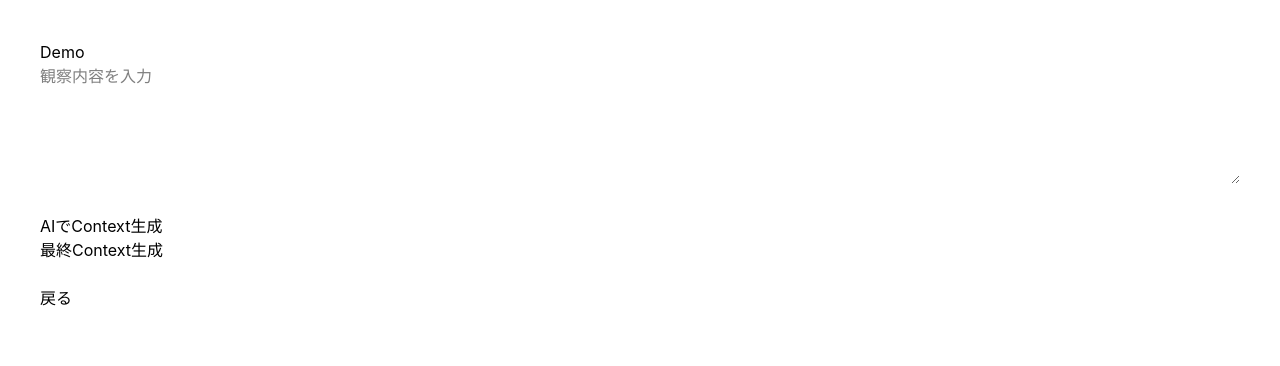
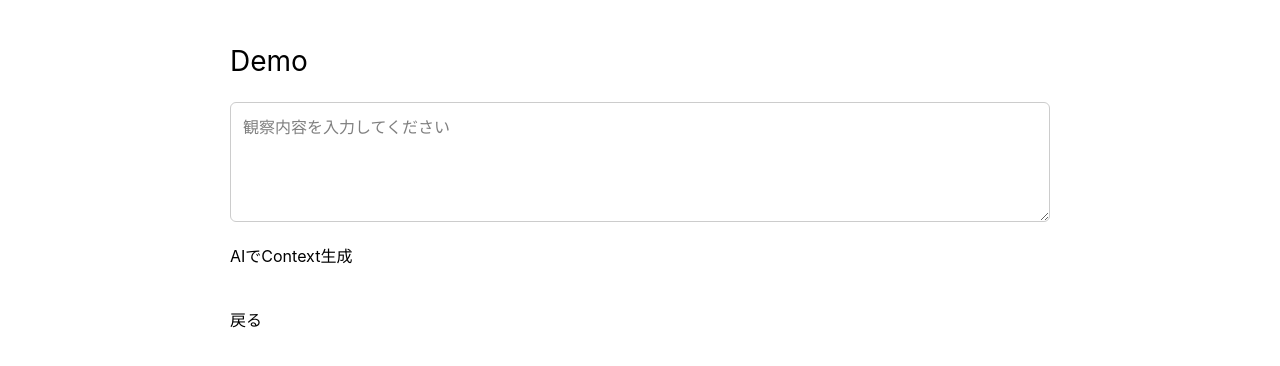
Before and after one commit to Jin31009/core-lp, a React (Vite) app: page / in a window 1280 px wide. Both pictures are taken after a click on the button "DEMOを触れてみる". Shown: the top 366 px of the page. Built offline with nearby package versions, Linux system fonts and the light colour scheme.

Commit message:
restore demo UI with vercel AI

```diff
--- a/src/pages/DemoPage.tsx
+++ b/src/pages/DemoPage.tsx
@@ -5,13 +5,20 @@ type Props = {
 };
 
 export default function DemoPage({ setPage }: Props) {
+  // 👉 ローカルとVercelを自動切り替え
   const API_BASE = import.meta.env.DEV ? "http://localhost:8787" : "";
 
   const [input, setInput] = useState("");
   const [context, setContext] = useState("");
   const [finalContext, setFinalContext] = useState("");
+  const [loading, setLoading] = useState(false);
 
-  const generateContext = async () => {
+  // -----------------------------
+  // Context生成
+  // -----------------------------
+  const handleGenerateContext = async () => {
+    setLoading(true);
+    try {
       const res = await fetch(`${API_BASE}/api/context-draft`, {
         method: "POST",
         headers: {
@@ -24,9 +31,19 @@ export default function DemoPage({ setPage }: Props) {
 
       const data = await res.json();
       setContext(data.contextDraft || "");
+    } catch (e) {
+      console.error(e);
+      alert("AI生成に失敗しました");
+    }
+    setLoading(false);
   };
 
-  const generateFinal = async () => {
+  // -----------------------------
+  // Final生成
+  // -----------------------------
+  const handleGenerateFinal = async () => {
+    setLoading(true);
+    try {
       const res = await fetch(`${API_BASE}/api/final-context`, {
         method: "POST",
         headers: {
@@ -39,39 +56,68 @@ export default function DemoPage({ setPage }: Props) {
 
       const data = await res.json();
       setFinalContext(data.finalContext || "");
+    } catch (e) {
+      console.error(e);
+      alert("最終生成に失敗しました");
+    }
+    setLoading(false);
   };
 
   return (
-    <div style={{ padding: 40 }}>
-      <h1>Demo</h1>
+    <div style={{ padding: "40px", maxWidth: 900, margin: "0 auto" }}>
+      <h1 style={{ fontSize: 28, marginBottom: 20 }}>
+        Demo
+      </h1>
 
+      {/* 入力 */}
       <textarea
-        style={{ width: "100%", height: 120 }}
         value={input}
         onChange={(e) => setInput(e.target.value)}
-        placeholder="観察内容を入力"
+        placeholder="観察内容を入力してください"
+        style={{
+          width: "100%",
+          height: 120,
+          padding: 12,
+          border: "1px solid #ccc",
+          borderRadius: 6,
+        }}
       />
 
-      <br />
-      <br />
-
-      <button onClick={generateContext}>
+      <div style={{ marginTop: 16 }}>
+        <button onClick={handleGenerateContext}>
           AIでContext生成
         </button>
+      </div>
 
+      {/* Context表示 */}
+      {context && (
+        <div style={{ marginTop: 24 }}>
+          <h3>Context Draft</h3>
           <p>{context}</p>
 
-      <button onClick={generateFinal}>
+          <button onClick={handleGenerateFinal}>
             最終Context生成
           </button>
+        </div>
+      )}
 
+      {/* Final表示 */}
+      {finalContext && (
+        <div style={{ marginTop: 24 }}>
+          <h3>Final Context</h3>
           <p>{finalContext}</p>
+        </div>
+      )}
 
-      <br />
+      {/* ローディング */}
+      {loading && <p>生成中...</p>}
 
+      {/* 戻る */}
+      <div style={{ marginTop: 40 }}>
         <button onClick={() => setPage("top")}>
           戻る
         </button>
       </div>
+    </div>
   );
 }
```
Lines whose indentation alone changed are shown as unchanged.
